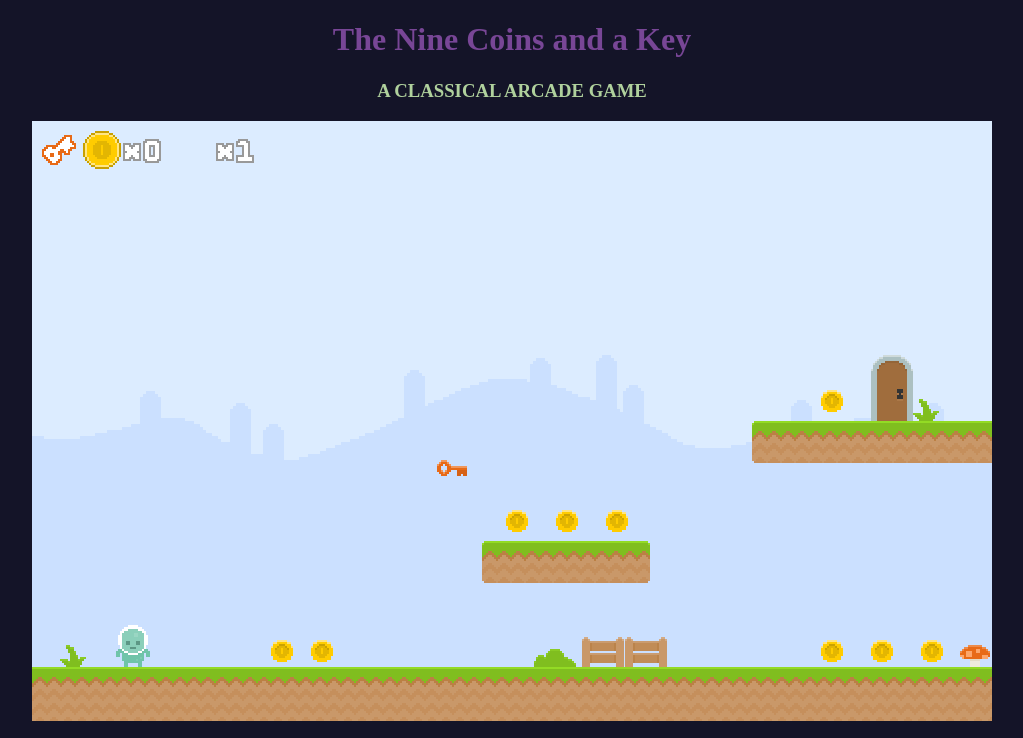
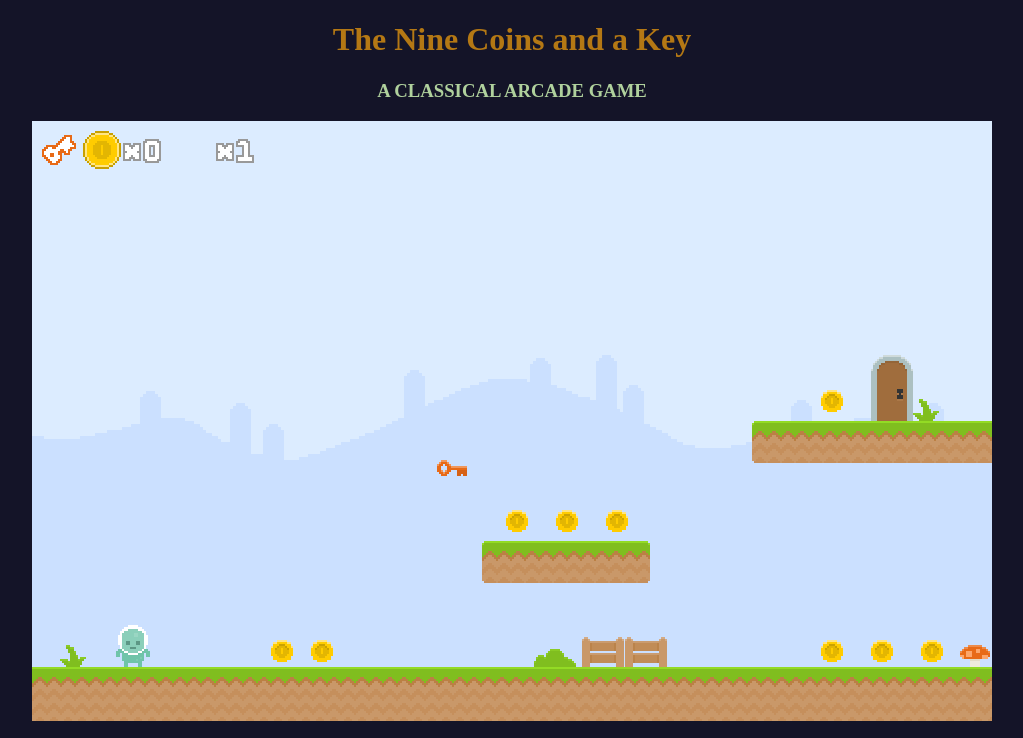
Before and after one commit to AayushChaturvedi/The-Nine-Coins-and-A-Key-Game, a plain HTML site: page game/index.html in a window 1280 px wide. Shown: the top 738 px of the page, without its empty margins (128-1151 px from the left). Drawn offline with Linux system fonts and the light colour scheme; no server answers; animation ran at ten frames a second.

Commit message:
Fixed heading color contrast issue

```diff
--- a/game/index.html
+++ b/game/index.html
@@ -19,7 +19,7 @@
         }
         h1{
             text-decoration-style: wavy;
-            color: rgb(120, 70, 150);
+            color: rgb(180, 120, 20);
             text-align: center;
         }
         h3{
```
